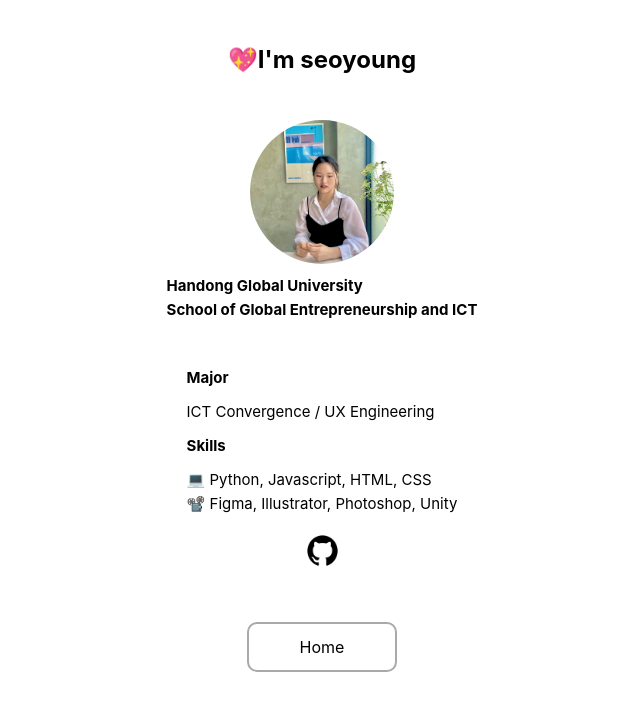
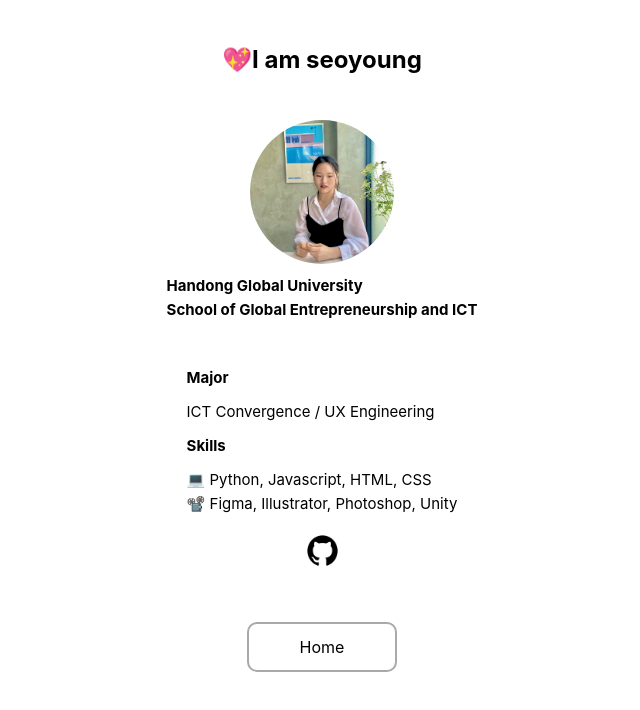
Before and after one commit to Heeeera/first-project, a Next.js app: page /seoyoung in a window 1280 px wide. Shown: the top 710 px of the page, without its empty margins (318-958 px from the left). Built offline with nearby package versions, Linux system fonts and the light colour scheme.

Commit message:
seoyoung

```diff
--- a/pages/information.js
+++ b/pages/information.js
@@ -12,7 +12,7 @@ function Information() {
             </div>
             <Layout home>
                 <div className={utilStyles.contentTitle}>Handong Global University<br/>
-                School of Global Entrepreneurship and ICT</div><br/>
+                </div><br/>
 
                 <section className={utilStyles.contents}>
                     <div className={utilStyles.contentTitle}>Major</div>
--- a/pages/seoyoung.js
+++ b/pages/seoyoung.js
@@ -8,12 +8,11 @@ import styles from '../components/layout.module.css';
 import Link from 'next/link';
 import gitLogo from '../public/github.png';
 
-
 function Seoyoung() {
     return (
         <div className={utilStyles.mainContainer}>
             <div style={{minHeight:'15vh'}} className={utilStyles.favContainer}>
-                <div> 💖I'm seoyoung</div>
+                <div> 💖I am seoyoung</div>
             </div>
             <div className={styles.container}>
                 <Image className={utilStyles.borderCircle}
@@ -41,5 +40,4 @@ function Seoyoung() {
     );
 };
 
-
 export default Seoyoung;
```
